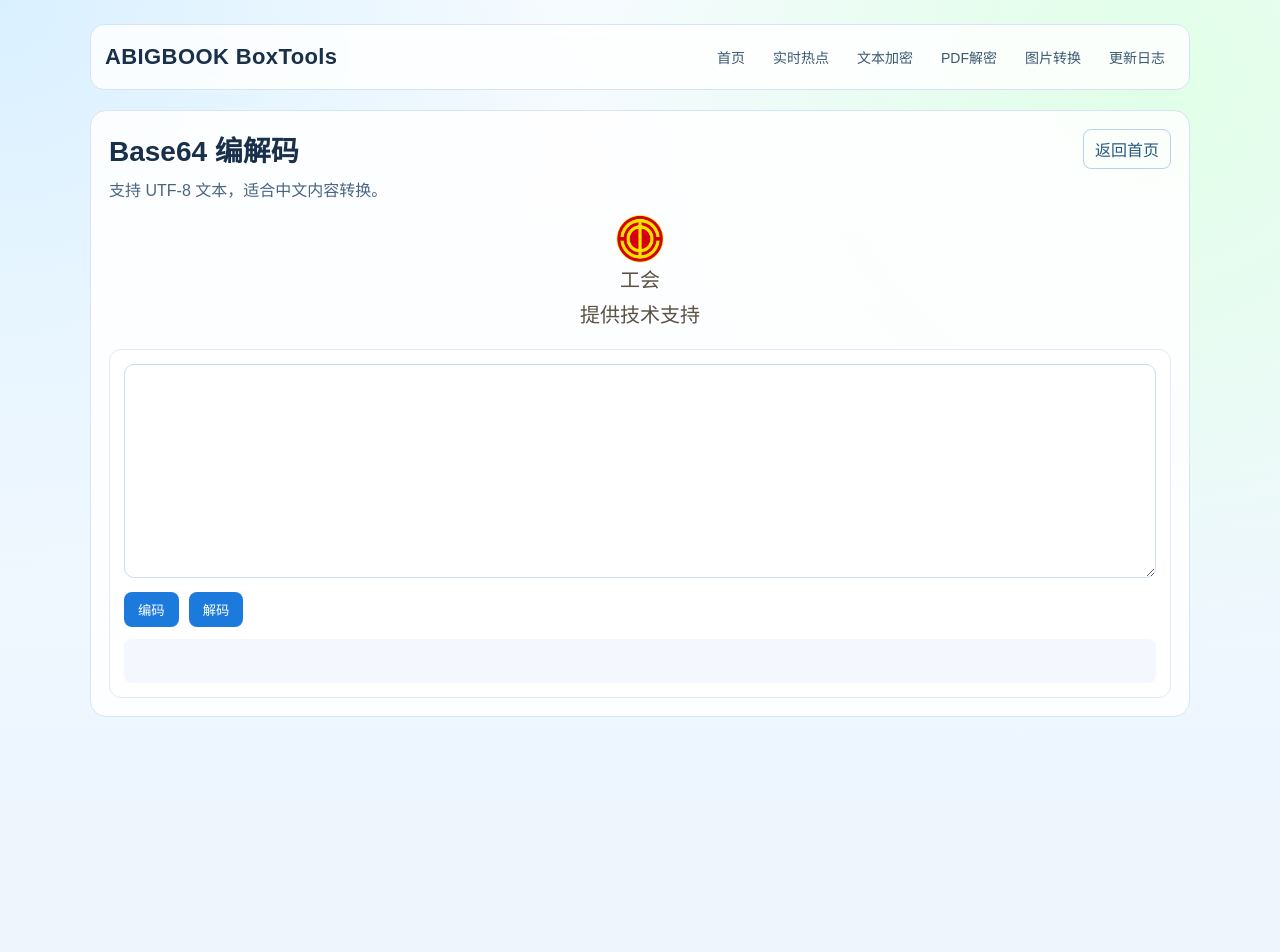
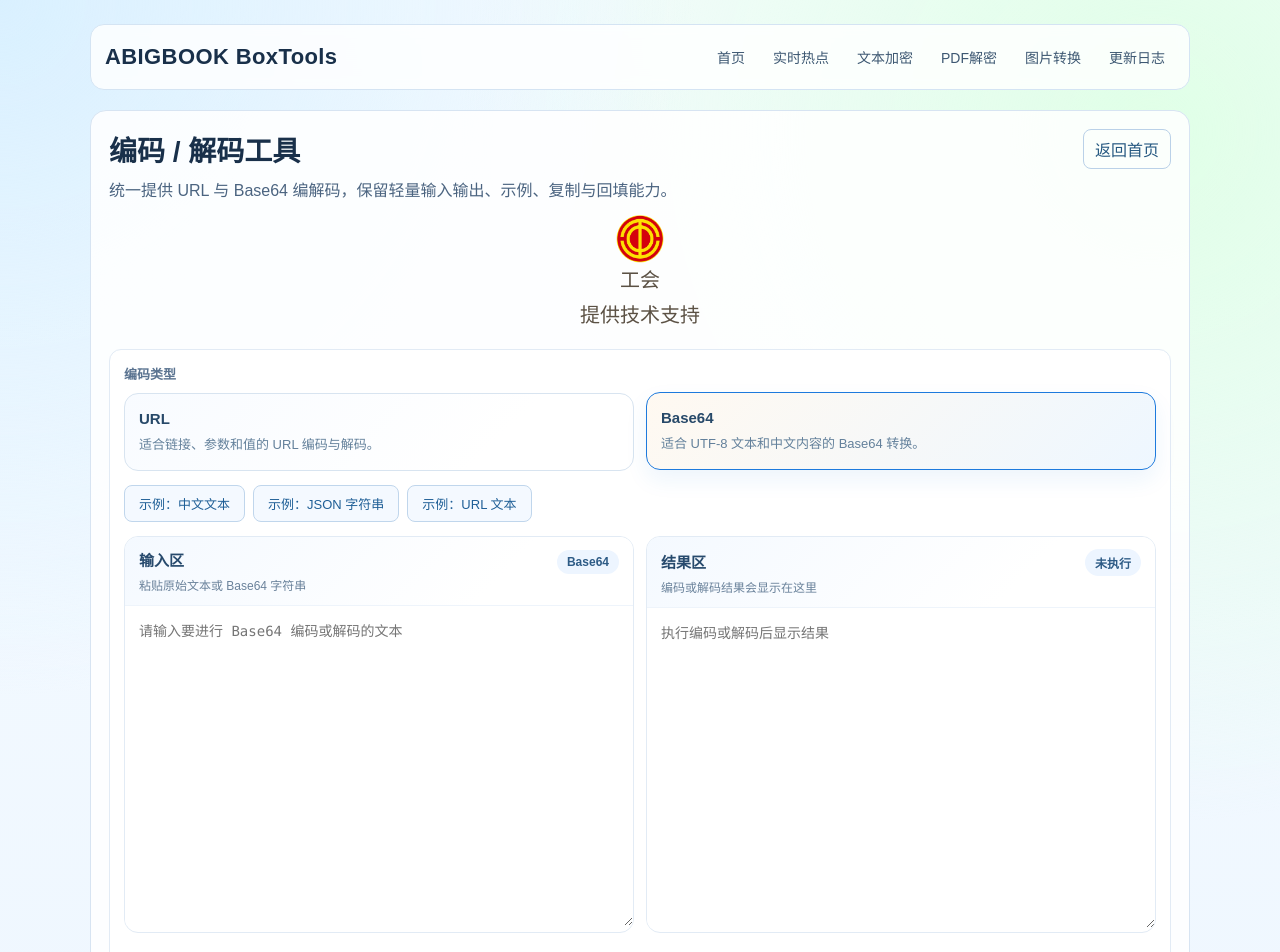
Before and after one commit to love-Liushuang/tools, a React (Vite) app in the folder client/: page /tools/base64 in a window 1280 px wide. Shown: the top 952 px of the page. Before the commit the page ends 800 px from the top, so only its background shows below. Built offline with nearby package versions, Linux system fonts and the light colour scheme.

Commit message:
feat: 增加开发工具

```diff
--- a/client/src/App.jsx
+++ b/client/src/App.jsx
@@ -3,7 +3,6 @@ import { BrowserRouter, Navigate, Route, Routes } from 'react-router-dom';
 import SiteLayout from './components/SiteLayout';
 import HomePage from './pages/HomePage';
 import JsonFormatterPage from './pages/JsonFormatterPage';
-import Base64Page from './pages/Base64Page';
 import TextStatsPage from './pages/TextStatsPage';
 import TextLetterPage from './pages/TextLetterPage';
 import TextDiffPage from './pages/TextDiffPage';
@@ -77,7 +76,7 @@ function App() {
           <Route path="tools/url-codec" element={<UrlCodecPage />} />
           <Route path="tools/urlencode" element={<Navigate to="/tools/url-codec" replace />} />
           <Route path="tools/urldecode" element={<Navigate to="/tools/url-codec" replace />} />
-          <Route path="tools/base64" element={<Base64Page />} />
+          <Route path="tools/base64" element={<UrlCodecPage initialCodec="base64" />} />
           <Route path="tools/file-encrypt" element={<FileEncryptPage />} />
           <Route path="tools/text-stats" element={<TextStatsPage />} />
           <Route path="tools/text-letter" element={<TextLetterPage />} />
--- a/client/src/data/tools.js
+++ b/client/src/data/tools.js
@@ -1,10 +1,10 @@
 export const categories = [
     { key: 'all', label: '全部工具' },
+    { key: 'invoice', label: '发票工具' },
     { key: 'image', label: '图片处理' },
     { key: 'video', label: '视频处理' },
     { key: 'text', label: '文本处理' },
-    { key: 'wps', label: 'WPS' },
-    { key: 'invoice', label: '发票工具' },
+    { key: 'wps', label: '文档 / PDF' },
     { key: 'encode', label: '编码转换' },
     { key: 'emoji', label: 'Emoji 表情' },
     { key: 'dev', label: '开发工具' },
@@ -15,22 +15,15 @@ export const tools = [
         id: 'json-formatter', // https://wejson.cn/
         name: 'JSON 工具大全',
         desc: '格式化/压缩/校验/排序/Tree/JSONPath/生成类型等。',
-        category: 'dev',
+        category: ['dev', 'text'],
         path: '/tools/json-formatter'
     },
     {
         id: 'url-codec',
-        name: 'URL 编码/解码',
-        desc: '合并 URL Encode / Decode，支持完整 URL、参数文本和表单 + 空格互转。',
-        category: 'dev',
+        name: '编码/解码工具',
+        desc: '统一处理 URL 与 Base64 编解码，支持完整 URL、参数文本和表单 + 空格互转。',
+        category: ['dev', 'encode', 'text'],
         path: '/tools/url-codec'
-    },
-    {
-        id: 'base64',
-        name: 'Base64 编解码',
-        desc: '支持中文文本的 Base64 转换。',
-        category: 'encode',
-        path: '/tools/base64'
     },
     {
         id: 'file-encrypt',
@@ -64,7 +57,7 @@ export const tools = [
         id: 'text-letter',
         name: '文本加密为字母',
         desc: '在文本与字母密文之间转换。',
-        category: 'text',
+        category: ['text', 'encode'],
         path: '/tools/text-letter'
     },
     {
@@ -85,14 +78,14 @@ export const tools = [
         id: 'invoice-pdf-rename',
         name: 'PDF 电子发票批量重命名',
         desc: '本地批量解析 PDF 电子发票，支持金额汇总、重命名并打包下载。',
-        category: 'invoice',
+        category: ['invoice', 'wps'],
         path: '/tools/invoice-pdf-rename'
     },
     {
         id: 'invoice-pdf-dedup',
         name: 'PDF 电子发票批量去重',
         desc: '本地批量识别电子发票并统计重复，支持下载去重后的发票压缩包。',
-        category: 'invoice',
+        category: ['invoice', 'wps'],
         path: '/tools/invoice-pdf-dedup'
     },
     {
@@ -113,21 +106,21 @@ export const tools = [
         id: 'svg-base64',
         name: 'SVG 转 Base64',
         desc: '将 SVG 转为 Base64 / Data URI，并支持预览与复制。',
-        category: 'image',
+        category: ['image', 'encode', 'dev'],
         path: '/tools/svg-base64'
     },
     {
         id: 'svg-path',
         name: 'SVG Path 预览',
         desc: '粘贴 path 的 d 或 <path>，自动计算 viewBox 并预览。',
-        category: 'image',
+        category: ['image', 'dev'],
         path: '/tools/svg-path'
     },
     {
         id: 'svg-preview',
         name: 'SVG 图片预览',
         desc: '粘贴/导入 SVG 代码，实时预览并支持下载。',
-        category: 'image',
+        category: ['image', 'dev'],
         path: '/tools/svg-preview'
     },
     {
@@ -141,35 +134,35 @@ export const tools = [
         id: 'video-to-gif',
         name: '视频转 GIF / WebP（多线程）',
         desc: '本地视频转 GIF 或 Animated WebP，多线程版本，速度更快。',
-        category: 'video',
+        category: ['video', 'image'],
         path: '/tools/video-to-gif'
     },
     {
         id: 'video-to-gif-single',
         name: '视频转 GIF / WebP（单线程）',
         desc: '本地视频转 GIF 或 Animated WebP，单线程版本，兼容要求更低。',
-        category: 'video',
+        category: ['video', 'image'],
         path: '/tools/video-to-gif-single'
     },
     {
         id: 'md5',
         name: '文件 MD5 批量计算',
         desc: '纯本地批量计算文件 MD5，支持拖拽、多选和复制结果。',
-        category: 'encode',
+        category: ['encode', 'dev'],
         path: '/tools/md5'
     },
     {
         id: 'emoji-list',
         name: 'Emoji 全量列表',
         desc: '全量 Emoji，支持中文搜索、分组浏览和点击复制。',
-        category: 'emoji',
+        category: ['emoji', 'text'],
         path: '/tools/emoji'
     },
     {
         id: 'emoji-topics',
         name: 'Emoji 专题合集',
         desc: '按节日、场景和内容主题整理 Emoji，适合运营与设计快速取用。',
-        category: 'emoji',
+        category: ['emoji', 'text'],
         path: '/tools/emoji/topics'
     }
 ];
--- a/client/src/pages/Base64Page.jsx
+++ /dev/null
@@ -1,60 +0,0 @@
-import { useState } from 'react';
-import ToolPageShell from '../components/ToolPageShell';
-
-function toBase64(text) {
-  const bytes = new TextEncoder().encode(text);
-  let binary = '';
-  bytes.forEach((byte) => {
-    binary += String.fromCharCode(byte);
-  });
-  return btoa(binary);
-}
-
-function fromBase64(base64Text) {
-  const binary = atob(base64Text);
-  const bytes = Uint8Array.from(binary, (char) => char.charCodeAt(0));
-  return new TextDecoder().decode(bytes);
-}
-
-function Base64Page() {
-  const [input, setInput] = useState('');
-  const [output, setOutput] = useState('');
-  const [error, setError] = useState('');
-
-  const handleEncode = () => {
-    try {
-      setOutput(toBase64(input));
-      setError('');
-    } catch (e) {
-      setOutput('');
-      setError('编码失败，请检查输入');
-    }
-  };
-
-  const handleDecode = () => {
-    try {
-      setOutput(fromBase64(input));
-      setError('');
-    } catch (e) {
-      setOutput('');
-      setError('解码失败，请确认输入是合法 Base64');
-    }
-  };
-
-  return (
-    <ToolPageShell title="Base64 编解码" desc="支持 UTF-8 文本，适合中文内容转换。">
-      <textarea rows={12} value={input} onChange={(e) => setInput(e.target.value)} />
-      <div className="actions">
-        <button type="button" onClick={handleEncode}>
-          编码
-        </button>
-        <button type="button" onClick={handleDecode}>
-          解码
-        </button>
-      </div>
-      {error ? <p className="error">{error}</p> : <pre>{output}</pre>}
-    </ToolPageShell>
-  );
-}
-
-export default Base64Page;
--- a/client/src/pages/UrlCodecPage.jsx
+++ b/client/src/pages/UrlCodecPage.jsx
@@ -1,7 +1,20 @@
-import { useState } from 'react';
+import { useMemo, useState } from 'react';
 import ToolPageShell from '../components/ToolPageShell';
 
-const MODE_OPTIONS = [
+const CODEC_OPTIONS = [
+  {
+    value: 'url',
+    title: 'URL',
+    desc: '适合链接、参数和值的 URL 编码与解码。'
+  },
+  {
+    value: 'base64',
+    title: 'Base64',
+    desc: '适合 UTF-8 文本和中文内容的 Base64 转换。'
+  }
+];
+
+const URL_MODE_OPTIONS = [
   {
     value: 'component',
     title: '参数 / 文本',
@@ -14,7 +27,8 @@ const MODE_OPTIONS = [
   }
 ];
 
-const EXAMPLES = [
+const EXAMPLES = {
+  url: [
     {
       label: '查询参数',
       mode: 'component',
@@ -33,7 +47,22 @@ const EXAMPLES = [
       plusAsSpace: true,
       value: '姓名=张三 李四&城市=上海+北京'
     }
-];
+  ],
+  base64: [
+    {
+      label: '中文文本',
+      value: '你好，工具站！'
+    },
+    {
+      label: 'JSON 字符串',
+      value: '{"name":"toolbox","lang":"zh-CN","enabled":true}'
+    },
+    {
+      label: 'URL 文本',
+      value: 'https://example.com/search?q=中文 空格&tab=dev'
+    }
+  ]
+};
 
 function countLines(text) {
   if (!text) {
@@ -60,6 +89,21 @@ function decodeUrlText(text, { mode, plusAsSpace }) {
   return decodeURIComponent(normalized);
 }
 
+function toBase64(text) {
+  const bytes = new TextEncoder().encode(text);
+  let binary = '';
+  bytes.forEach((byte) => {
+    binary += String.fromCharCode(byte);
+  });
+  return btoa(binary);
+}
+
+function fromBase64(base64Text) {
+  const binary = atob(base64Text);
+  const bytes = Uint8Array.from(binary, (char) => char.charCodeAt(0));
+  return new TextDecoder().decode(bytes);
+}
+
 async function copyTextToClipboard(text) {
   const content = String(text || '');
   if (!content) {
@@ -82,7 +126,32 @@ async function copyTextToClipboard(text) {
   textarea.remove();
 }
 
-function UrlCodecPage() {
+function getActiveModeLabel(codecType, mode) {
+  if (codecType === 'base64') {
+    return 'Base64';
+  }
+
+  return mode === 'uri' ? '完整 URL' : '参数 / 文本';
+}
+
+function getInputPlaceholder(codecType, mode) {
+  if (codecType === 'base64') {
+    return '请输入要进行 Base64 编码或解码的文本';
+  }
+
+  return mode === 'uri' ? 'https://example.com/search?q=中文 空格' : 'name=张三&city=上海 北京';
+}
+
+function getInputMeta(codecType) {
+  if (codecType === 'base64') {
+    return '粘贴原始文本或 Base64 字符串';
+  }
+
+  return '粘贴原始文本、参数串或完整 URL';
+}
+
+function UrlCodecPage({ initialCodec = 'url' }) {
+  const [codecType, setCodecType] = useState(initialCodec === 'base64' ? 'base64' : 'url');
   const [mode, setMode] = useState('component');
   const [plusAsSpace, setPlusAsSpace] = useState(false);
   const [input, setInput] = useState('');
@@ -91,7 +160,26 @@ function UrlCodecPage() {
   const [error, setError] = useState('');
   const [lastAction, setLastAction] = useState('未执行');
 
-  const activeMode = MODE_OPTIONS.find((item) => item.value === mode) || MODE_OPTIONS[0];
+  const activeMode = URL_MODE_OPTIONS.find((item) => item.value === mode) || URL_MODE_OPTIONS[0];
+  const activeCodec = CODEC_OPTIONS.find((item) => item.value === codecType) || CODEC_OPTIONS[0];
+  const activeExamples = EXAMPLES[codecType] || [];
+  const activeModeLabel = getActiveModeLabel(codecType, mode);
+
+  const notes = useMemo(() => {
+    if (codecType === 'base64') {
+      return [
+        'Base64 模式支持 UTF-8 文本，中文、Emoji 和 JSON 字符串都可以直接编码解码。',
+        '如果输入不是合法 Base64，解码时会直接提示失败，避免产生误导结果。',
+        'SVG 转 Base64、Data URI 预览这类场景仍建议使用独立的 SVG 转 Base64 工具。'
+      ];
+    }
+
+    return [
+      '参数 / 文本 模式适合编码单个值或查询参数，默认行为更接近常见 urlencode/urldecode 工具。',
+      '完整 URL 模式会保留 :、/、?、& 等结构字符，适合整条链接。',
+      '开启表单模式后，编码时空格会转成 +，解码时 + 会还原为空格。'
+    ];
+  }, [codecType]);
 
   const clearFeedback = () => {
     setMessage('');
@@ -107,14 +195,18 @@ function UrlCodecPage() {
     }
 
     try {
-      setOutput(encodeUrlText(input, { mode, plusAsSpace }));
+      const result = codecType === 'base64'
+        ? toBase64(input)
+        : encodeUrlText(input, { mode, plusAsSpace });
+
+      setOutput(result);
       setLastAction('编码');
       setError('');
       setMessage('编码完成。');
     } catch (err) {
       setOutput('');
       setMessage('');
-      setError('编码失败，请检查输入内容。');
+      setError(codecType === 'base64' ? '编码失败，请检查输入。' : '编码失败，请检查输入内容。');
     }
   };
 
@@ -127,14 +219,18 @@ function UrlCodecPage() {
     }
 
     try {
-      setOutput(decodeUrlText(input, { mode, plusAsSpace }));
+      const result = codecType === 'base64'
+        ? fromBase64(input)
+        : decodeUrlText(input, { mode, plusAsSpace });
+
+      setOutput(result);
       setLastAction('解码');
       setError('');
       setMessage('解码完成。');
     } catch (err) {
       setOutput('');
       setMessage('');
-      setError('解码失败，请确认输入是合法的 URL 编码内容。');
+      setError(codecType === 'base64' ? '解码失败，请确认输入是合法 Base64。' : '解码失败，请确认输入是合法的 URL 编码内容。');
     }
   };
 
@@ -183,8 +279,11 @@ function UrlCodecPage() {
   };
 
   const applyExample = (example) => {
-    setMode(example.mode);
-    setPlusAsSpace(example.plusAsSpace);
+    if (codecType === 'url') {
+      setMode(example.mode || 'component');
+      setPlusAsSpace(Boolean(example.plusAsSpace));
+    }
+
     setInput(example.value);
     setOutput('');
     setLastAction('未执行');
@@ -193,12 +292,35 @@ function UrlCodecPage() {
 
   return (
     <ToolPageShell
-      title="URL 编码 / 解码"
-      desc="合并 URL Encode / Decode，支持完整 URL、参数文本，以及表单场景的空格与 + 互转。"
+      title="编码 / 解码工具"
+      desc="统一提供 URL 与 Base64 编解码，保留轻量输入输出、示例、复制与回填能力。"
     >
       <div className="urlcodec-shell">
+        <div className="urlcodec-section">
+          <p className="urlcodec-section-label">编码类型</p>
           <div className="urlcodec-mode-row">
-          {MODE_OPTIONS.map((item) => (
+            {CODEC_OPTIONS.map((item) => (
+              <button
+                key={item.value}
+                type="button"
+                className={`urlcodec-mode-btn${codecType === item.value ? ' is-active' : ''}`}
+                onClick={() => {
+                  setCodecType(item.value);
+                  clearFeedback();
+                }}
+              >
+                <strong>{item.title}</strong>
+                <span>{item.desc}</span>
+              </button>
+            ))}
+          </div>
+        </div>
+
+        {codecType === 'url' ? (
+          <div className="urlcodec-section">
+            <p className="urlcodec-section-label">URL 处理方式</p>
+            <div className="urlcodec-mode-row">
+              {URL_MODE_OPTIONS.map((item) => (
                 <button
                   key={item.value}
                   type="button"
@@ -213,10 +335,12 @@ function UrlCodecPage() {
                 </button>
               ))}
             </div>
+          </div>
+        ) : null}
 
         <div className="urlcodec-toolbar">
           <div className="urlcodec-chip-row">
-            {EXAMPLES.map((example) => (
+            {activeExamples.map((example) => (
               <button
                 key={example.label}
                 type="button"
@@ -228,6 +352,7 @@ function UrlCodecPage() {
             ))}
           </div>
 
+          {codecType === 'url' ? (
             <label className="check-label">
               <input
                 type="checkbox"
@@ -240,6 +365,7 @@ function UrlCodecPage() {
               />
               表单模式：空格与 <code>+</code> 互转
             </label>
+          ) : null}
         </div>
 
         <div className="urlcodec-grid">
@@ -247,9 +373,9 @@ function UrlCodecPage() {
             <div className="urlcodec-panel-head">
               <div>
                 <h2 className="urlcodec-panel-title">输入区</h2>
-                <p className="urlcodec-panel-meta">粘贴原始文本、参数串或完整 URL</p>
+                <p className="urlcodec-panel-meta">{getInputMeta(codecType)}</p>
               </div>
-              <span className="urlcodec-panel-tag">{activeMode.title}</span>
+              <span className="urlcodec-panel-tag">{activeCodec.title}</span>
             </div>
             <textarea
               className="mono-textarea urlcodec-textarea"
@@ -258,7 +384,7 @@ function UrlCodecPage() {
                 setInput(event.target.value);
                 clearFeedback();
               }}
-              placeholder={mode === 'uri' ? 'https://example.com/search?q=中文 空格' : 'name=张三&city=上海 北京'}
+              placeholder={getInputPlaceholder(codecType, mode)}
             />
           </section>
 
@@ -318,20 +444,14 @@ function UrlCodecPage() {
           </div>
           <div className="stat-box">
             <p>当前模式</p>
-            <strong>{mode === 'uri' ? 'URL' : '参数'}</strong>
+            <strong>{activeModeLabel}</strong>
           </div>
         </div>
 
         <div className="urlcodec-note-list">
-          <p>
-            <strong>参数 / 文本</strong> 模式适合编码单个值或查询参数，保留最少字符，默认行为更接近常见
-            <code>urlencode/urldecode</code> 工具。
-          </p>
-          <p>
-            <strong>完整 URL</strong> 模式会保留 <code>:</code>、<code>/</code>、<code>?</code>、<code>&</code>{' '}
-            等结构字符，适合整条链接。
-          </p>
-          <p>开启表单模式后，编码时空格会转成 <code>+</code>，解码时 <code>+</code> 会还原为空格。</p>
+          {notes.map((note) => (
+            <p key={note}>{note}</p>
+          ))}
         </div>
       </div>
     </ToolPageShell>
--- a/client/src/styles.css
+++ b/client/src/styles.css
@@ -1671,6 +1671,18 @@ pre {
 .urlcodec-shell {
   display: grid;
   gap: 14px;
+}
+
+.urlcodec-section {
+  display: grid;
+  gap: 10px;
+}
+
+.urlcodec-section-label {
+  margin: 0;
+  font-size: 13px;
+  font-weight: 700;
+  color: #5a7390;
 }
 
 .urlcodec-mode-row {
```
Also changed, not shown: client/src/pages/ChangelogPage.jsx (+8 -0 lines). Lines whose indentation alone changed are shown as unchanged.
